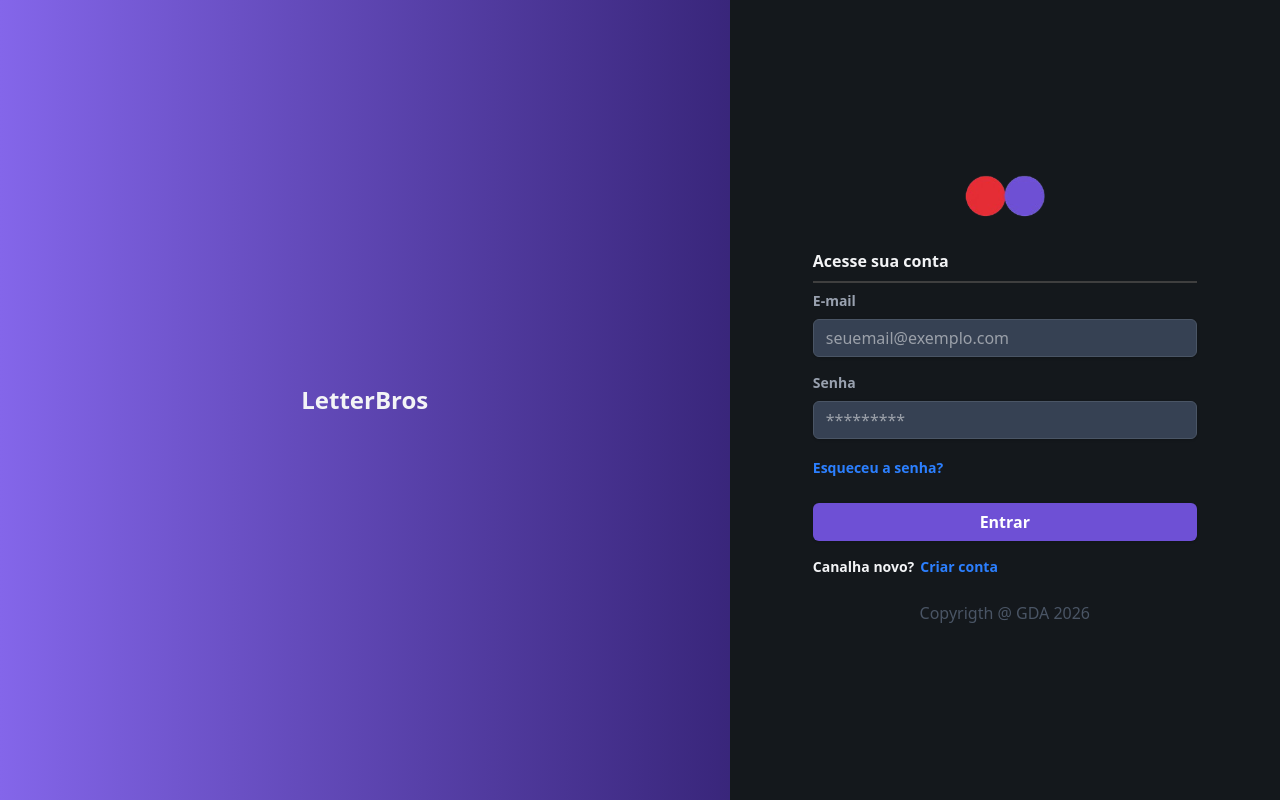
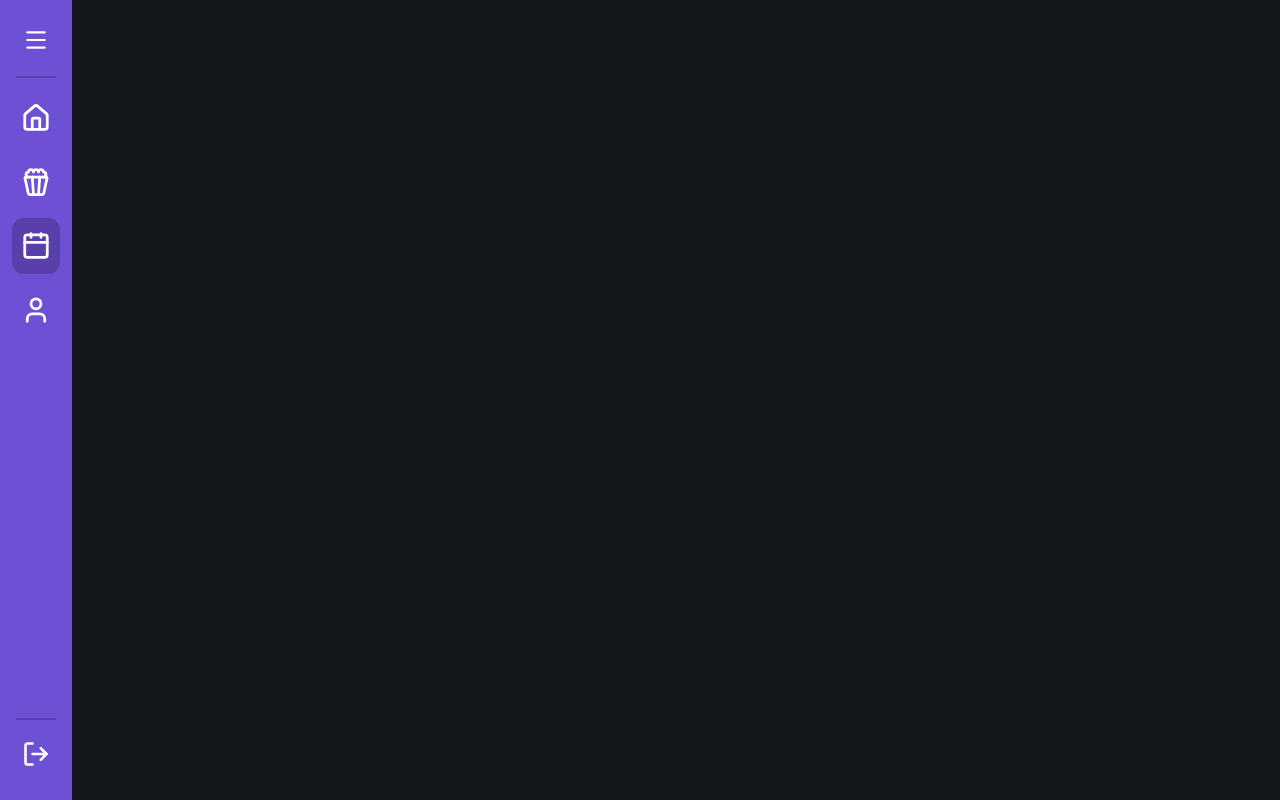
Before and after one commit to LuizEduardoBP/LetterBros-Frontend, a React (Vite) app: page /agenda in a window 1280 px wide. Before the commit this address led to /login. Built offline with nearby package versions, Linux system fonts and the light colour scheme.

Commit message:
feat: ajusta layout da navbar lateral

```diff
--- a/src/App.tsx
+++ b/src/App.tsx
@@ -10,6 +10,9 @@ function App() {
       <Routes>
         <Route path="/login" element={<LoginPage />} />
         <Route path="/home" element={<HomePage />} />
+        <Route path="/filmes-e-series" element={<HomePage />} />
+        <Route path="/agenda" element={<HomePage />} />
+        <Route path="/perfil" element={<HomePage />} />
         <Route path="*" element={<Navigate to="/login" replace />} />
       </Routes>
     </BrowserRouter>
--- a/src/components/Header.tsx
+++ b/src/components/Header.tsx
@@ -3,8 +3,10 @@ import Logo from './Logo';
 import Hamburger from './Hamburger';
 import Switch from './Switch';
 import SideMenu from './SideMenu';
+import { useNavigate } from 'react-router-dom';
 
 const Header: React.FC = () => {
+  const navigate = useNavigate();
   const [isMenuOpen, setIsMenuOpen] = useState(false);
 
   const [theme, setTheme] = useState<'light' | 'dark'>(() => {
@@ -55,7 +57,11 @@ const Header: React.FC = () => {
         </div> */}
       </header>
 
-      <SideMenu isOpen={isMenuOpen} onClose={toggleMenu} />
+      <SideMenu
+        isOpen={isMenuOpen}
+        setIsMenuOpen={setIsMenuOpen}
+        logout={() => navigate('/login')}
+      />
     </>
   );
 };
--- a/src/components/Logo.tsx
+++ b/src/components/Logo.tsx
@@ -1,4 +1,4 @@
-import React, { useEffect, useState } from 'react';
+import React from 'react';
 import LogoDark from '../assets/logo-no-letter.svg';
 import LogoLigth from '../assets/logo-no-letter.svg';
 
--- a/src/components/SideMenu.tsx
+++ b/src/components/SideMenu.tsx
@@ -1,6 +1,6 @@
 import { Calendar, House, LogOut, Menu, Popcorn, User } from 'lucide-react';
 import React from 'react';
-import Logo from './Logo';
+import { NavLink } from 'react-router-dom';
 
 interface SideMenuProps {
   isOpen: boolean; // Estado para controlar se o menu está aberto
@@ -8,25 +8,90 @@ interface SideMenuProps {
   logout: () => void; // Função para fechar o menu
 }
 
+const menuItems = [
+  {
+    path: '/home',
+    label: 'Página inicial',
+    icon: House,
+    activeColor: 'bg-[#583FAA]',
+  },
+  {
+    path: '/filmes-e-series',
+    label: 'Filmes e séries',
+    icon: Popcorn,
+    activeColor: 'bg-[#583FAA]',
+  },
+  {
+    path: '/agenda',
+    label: 'Agenda',
+    icon: Calendar,
+    activeColor: 'bg-[#583FAA]',
+  },
+  {
+    path: '/perfil',
+    label: 'Perfil',
+    icon: User,
+    activeColor: 'bg-[#583FAA]',
+  },
+];
+
 const SideMenu: React.FC<SideMenuProps> = ({ isOpen, setIsMenuOpen, logout }) => {
   return (
     <>
-      <div className="flex flex-row">
-        <Menu onClick={() => setIsMenuOpen(!isOpen)}></Menu>
+      <div className={`flex ${isOpen ? 'w-full justify-start' : 'justify-center'}`}>
+        <button
+          type="button"
+          className="flex size-12 items-center justify-center rounded-lg text-white transition hover:bg-white/10"
+          onClick={() => setIsMenuOpen(!isOpen)}
+          aria-label="Abrir menu"
+        >
+          <Menu size={26} />
+        </button>
       </div>
-      <div className="m-2 h-0.5 w-10 bg-[#583FAA]"></div>
-      <div className="flex flex-row">
-        <House></House>
-        {isOpen && (<h1 className="pl-5">Menu Principal</h1>)}
-      </div>
-      <div className="flex flex-row"><Popcorn></Popcorn> {isOpen && (<h1 className="pl-5">Filmes e Séries</h1>)}</div>
 
-      <div className="flex flex-row"><Calendar></Calendar> {isOpen && (<h1 className="pl-5">Agenda</h1>)}</div>
+      <div className={`h-0.5 bg-[#583FAA] ${isOpen ? 'w-full' : 'w-10'}`}></div>
 
-      <div className="flex flex-row"><User></User> {isOpen && (<h1 className="pl-5">Perfil</h1>)}</div>
+      <nav className="flex w-full flex-col gap-2">
+        {menuItems.map(({ path, label, icon: Icon, activeColor }) => (
+          <NavLink
+            key={path}
+            to={path}
+            end={path === '/home'}
+            className={({ isActive }) =>
+              [
+                'grid min-h-14 w-full items-center rounded-xl text-white transition hover:bg-white/10',
+                isOpen ? 'grid-cols-[3rem_1fr] px-0' : 'grid-cols-1 justify-items-center px-0',
+                isActive ? activeColor : '',
+              ].join(' ')
+            }
+          >
+            <Icon size={30} strokeWidth={2.2} className="justify-self-center" />
+            {isOpen && (
+              <span className="pr-4 text-center text-sm font-bold leading-tight">
+                {label}
+              </span>
+            )}
+          </NavLink>
+        ))}
+      </nav>
 
-      <div className="m-2 h-0.5 w-10 bg-[#583FAA]"></div>
-      <div className="flex flex-row"><LogOut onClick={logout}></LogOut> {isOpen && (<h1 className="pl-5">Sair</h1>)}</div>
+      <div className="flex-1" />
+
+      <div className={`h-0.5 bg-[#583FAA] ${isOpen ? 'w-full' : 'w-10'}`}></div>
+      <button
+        type="button"
+        className={`grid min-h-14 w-full items-center rounded-xl pb-3 text-white transition hover:bg-white/10 ${
+          isOpen ? 'grid-cols-[3rem_1fr] px-0' : 'grid-cols-1 justify-items-center px-0'
+        }`}
+        onClick={logout}
+      >
+        <LogOut size={28} strokeWidth={2.2} className="justify-self-center" />
+        {isOpen && (
+          <span className="pr-4 text-center text-sm font-bold leading-tight">
+            Sair
+          </span>
+        )}
+      </button>
 
     </>
   );
--- a/src/pages/homepage/HomePage.tsx
+++ b/src/pages/homepage/HomePage.tsx
@@ -5,7 +5,9 @@ import SideMenu from "../../components/SideMenu";
 const HomePage: React.FC = () => {
   const navigate = useNavigate();
   const [isMenuOpen, setIsMenuOpen] = useState(false);
-  const open = isMenuOpen ? "flex flex-col w-66 bg-[#6E50D4] pt-5 pl-8 p-3 gap-5 items-start" : "flex flex-col w-22 bg-[#6E50D4] pt-5 p-3 gap-5 items-center";
+  const open = isMenuOpen
+    ? "flex flex-col w-[20vw] min-w-56 max-w-72 bg-[#6E50D4] pt-4 px-3 pb-3 gap-3 items-start"
+    : "flex flex-col w-18 bg-[#6E50D4] pt-4 p-3 gap-3 items-center";
 
 
   return (
```
